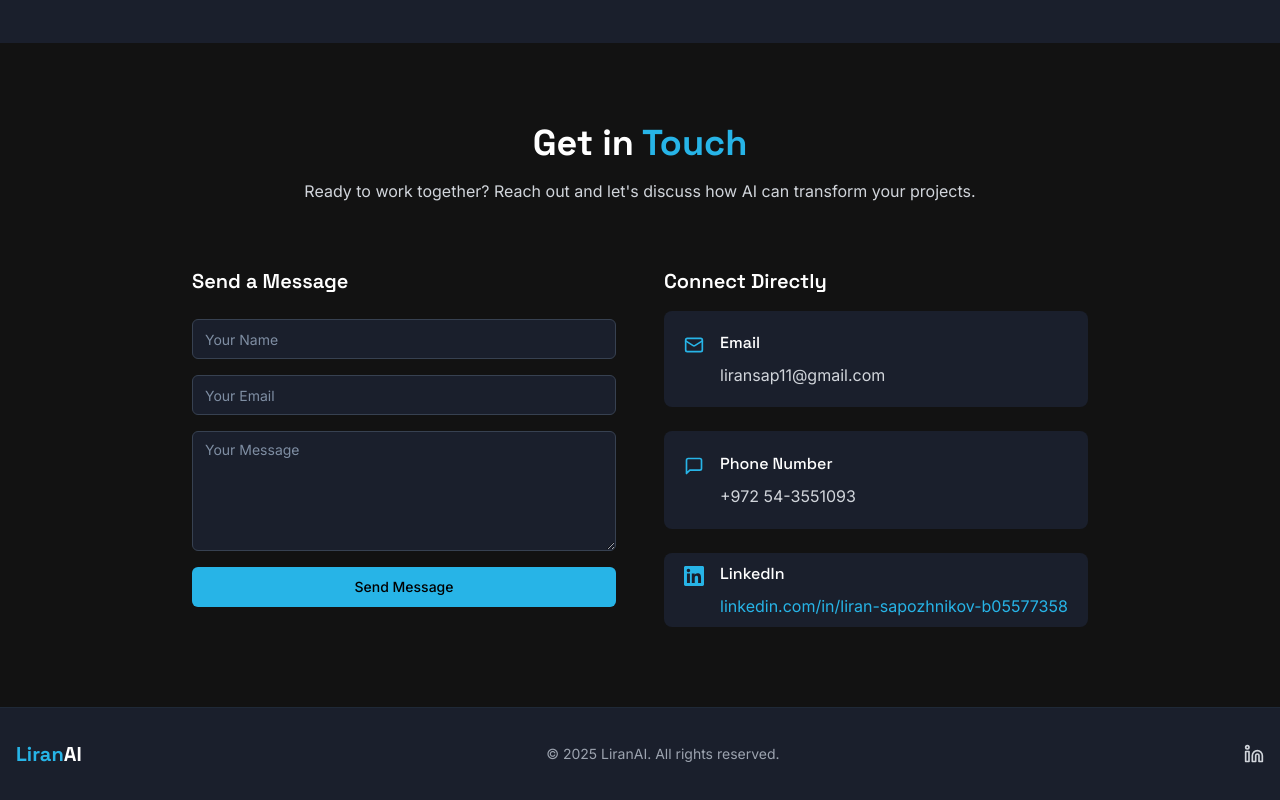
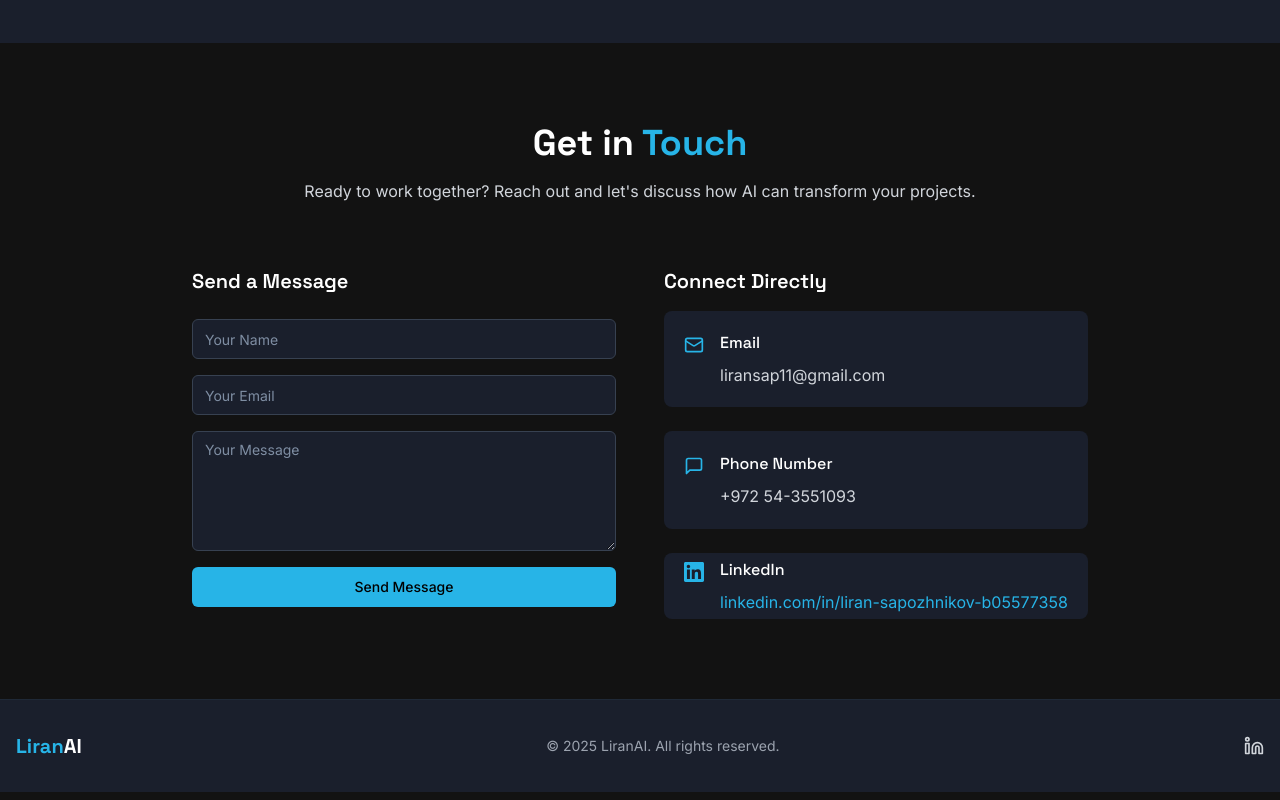
Before and after one commit to KingLir11/neuron-spark-design, a React (Vite) app: page / in a window 1280 px wide. Shown: the part 2331-3131 px from the top of the page. Built offline with nearby package versions, Linux system fonts and the light colour scheme; no server answers; the database is empty.

Commit message:
Visual edit in Lovable
Edited UI in Lovable

```diff
--- a/src/components/Contact.tsx
+++ b/src/components/Contact.tsx
@@ -54,7 +54,7 @@ const Contact: React.FC = () => {
                   </div>
                 </div>
 
-                <div className="bg-dark-100 p-5 rounded-lg flex items-start py-[9px] my-[11px]">
+                <div className="bg-dark-100 p-5 rounded-lg flex items-start my-[11px] py-[5px]">
                   <svg className="w-5 h-5 text-primary mt-1 mr-4" fill="currentColor" viewBox="0 0 24 24"><path d="M20.447 20.452h-3.554v-5.569c0-1.328-.027-3.037-1.852-3.037-1.853 0-2.136 1.445-2.136 2.939v5.667H9.351V9h3.414v1.561h.046c.477-.9 1.637-1.85 3.37-1.85 3.601 0 4.267 2.37 4.267 5.455v6.286zM5.337 7.433c-1.144 0-2.063-.926-2.063-2.065 0-1.138.92-2.063 2.063-2.063 1.14 0 2.064.925 2.064 2.063 0 1.139-.925 2.065-2.064 2.065zm1.782 13.019H3.555V9h3.564v11.452zM22.225 0H1.771C.792 0 0 .774 0 1.729v20.542C0 23.227.792 24 1.771 24h20.451C23.2 24 24 23.227 24 22.271V1.729C24 .774 23.2 0 22.222 0h.003z" /></svg>
                   <div>
                     <h4 className="text-white font-medium mb-2">LinkedIn</h4>
```
